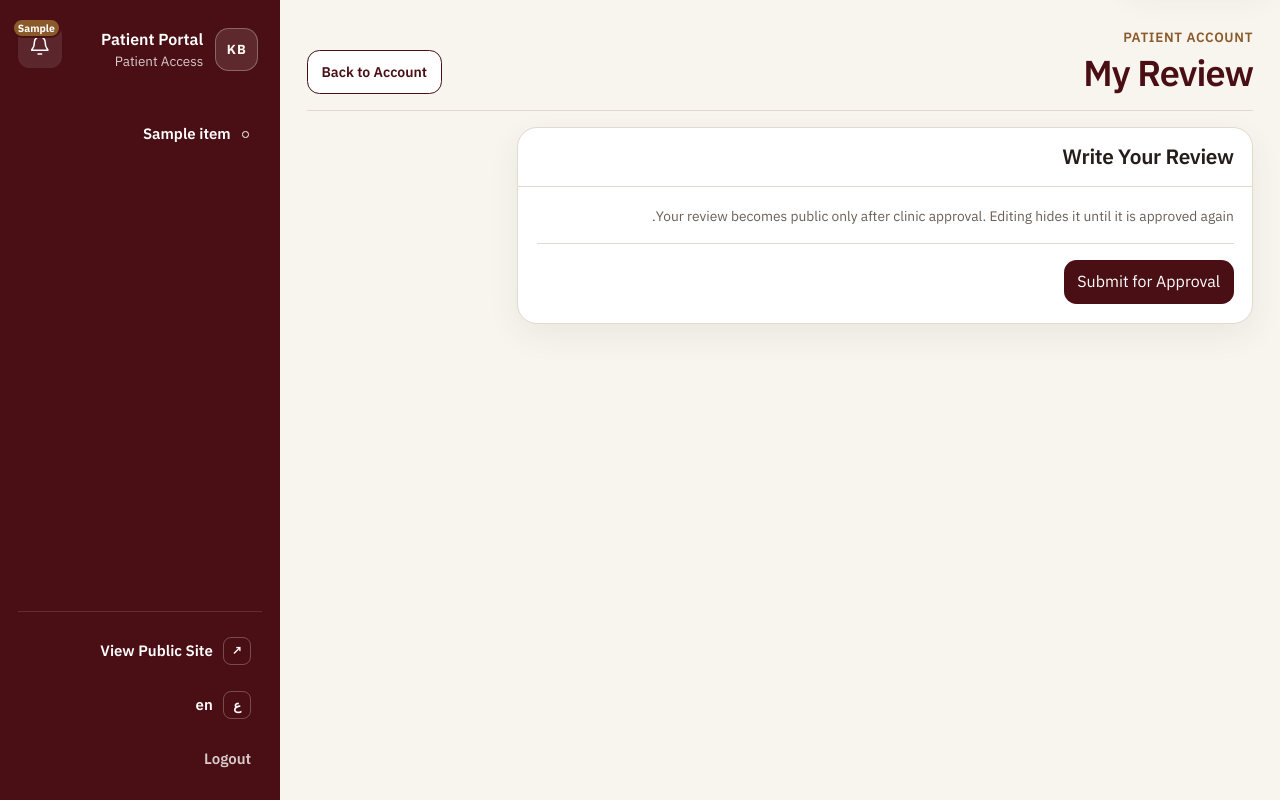
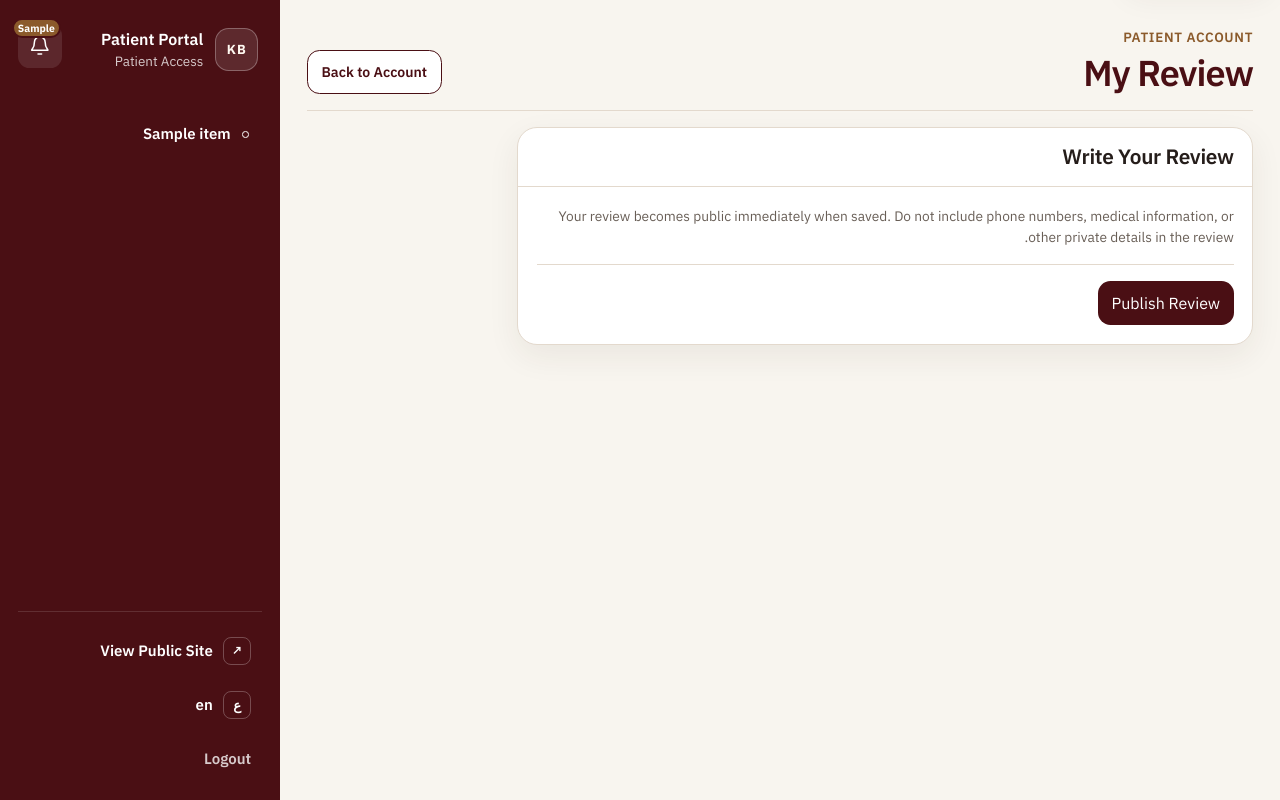
Before and after one commit to sami77337/khaled-badran-clinic, a Django app: template templates/patients/my_review.html in a window 1280 px wide. Run offline with Django 5.2, Linux system fonts and the light colour scheme; the template is opened without the code that fills it: most values are stand-ins (such as "Sample title", 1, 10 or a date in 2020); parts of the project's set-up code (start-up, migrations or seed data) failed here and were passed over.

Commit message:
feat(reviews): update patient copy for immediate publication

```diff
--- a/templates/patients/my_review.html
+++ b/templates/patients/my_review.html
@@ -21,7 +21,7 @@
         </div>
         <div class="patient-card-body">
             {% if form %}
-                <p class="patient-record-meta patient-review-guidance">{% if is_arabic %}يظهر تقييمك للعامة بعد موافقة العيادة فقط. تعديل التقييم يُخفيه حتى الموافقة عليه من جديد.{% else %}Your review becomes public only after clinic approval. Editing hides it until it is approved again.{% endif %}</p>
+                <p class="patient-record-meta patient-review-guidance">{% if is_arabic %}عند الحفظ سيظهر تقييمك للعامة مباشرة. لا تكتب رقم هاتف أو معلومات طبية أو أي بيانات خاصة داخل التقييم.{% else %}Your review becomes public immediately when saved. Do not include phone numbers, medical information, or other private details in the review.{% endif %}</p>
                 <form class="patient-form patient-review-form" method="post" action="{% if editing %}{{ review_edit_url }}{% else %}{{ review_url }}{% endif %}" novalidate>
                     {% csrf_token %}
                     {% if form.non_field_errors %}<div class="form-errors" role="alert">{{ form.non_field_errors }}</div>{% endif %}
@@ -33,14 +33,14 @@
                         </div>
                     {% endfor %}
                     <div class="patient-form-actions">
-                        <button class="patient-primary-action" type="submit">{% if editing %}{% if is_arabic %}حفظ وإرسال للموافقة{% else %}Save and Submit for Approval{% endif %}{% else %}{% if is_arabic %}إرسال للموافقة{% else %}Submit for Approval{% endif %}{% endif %}</button>
+                        <button class="patient-primary-action" type="submit">{% if editing %}{% if is_arabic %}حفظ ونشر التعديل{% else %}Save and Publish Changes{% endif %}{% else %}{% if is_arabic %}نشر التقييم{% else %}Publish Review{% endif %}{% endif %}</button>
                         {% if editing %}<a class="patient-secondary-action" href="{{ review_url }}">{% if is_arabic %}إلغاء{% else %}Cancel{% endif %}</a>{% endif %}
                     </div>
                 </form>
             {% else %}
                 <p class="patient-record-meta" data-review-status="{{ review_status }}" role="status">
                     {% if review_status == 'published' %}{% if is_arabic %}منشور{% else %}Published{% endif %}
-                    {% elif review_status == 'pending' %}{% if is_arabic %}بانتظار الموافقة{% else %}Pending approval{% endif %}
+                    {% elif review_status == 'pending' %}{% if is_arabic %}بانتظار النشر{% else %}Pending publication{% endif %}
                     {% else %}{% if is_arabic %}غير معروض للعامة{% else %}Not displayed publicly{% endif %}{% endif %}
                 </p>
                 <article class="patient-review-preview" aria-label="{% if is_arabic %}معاينة تقييمك{% else %}Your review preview{% endif %}">
```
